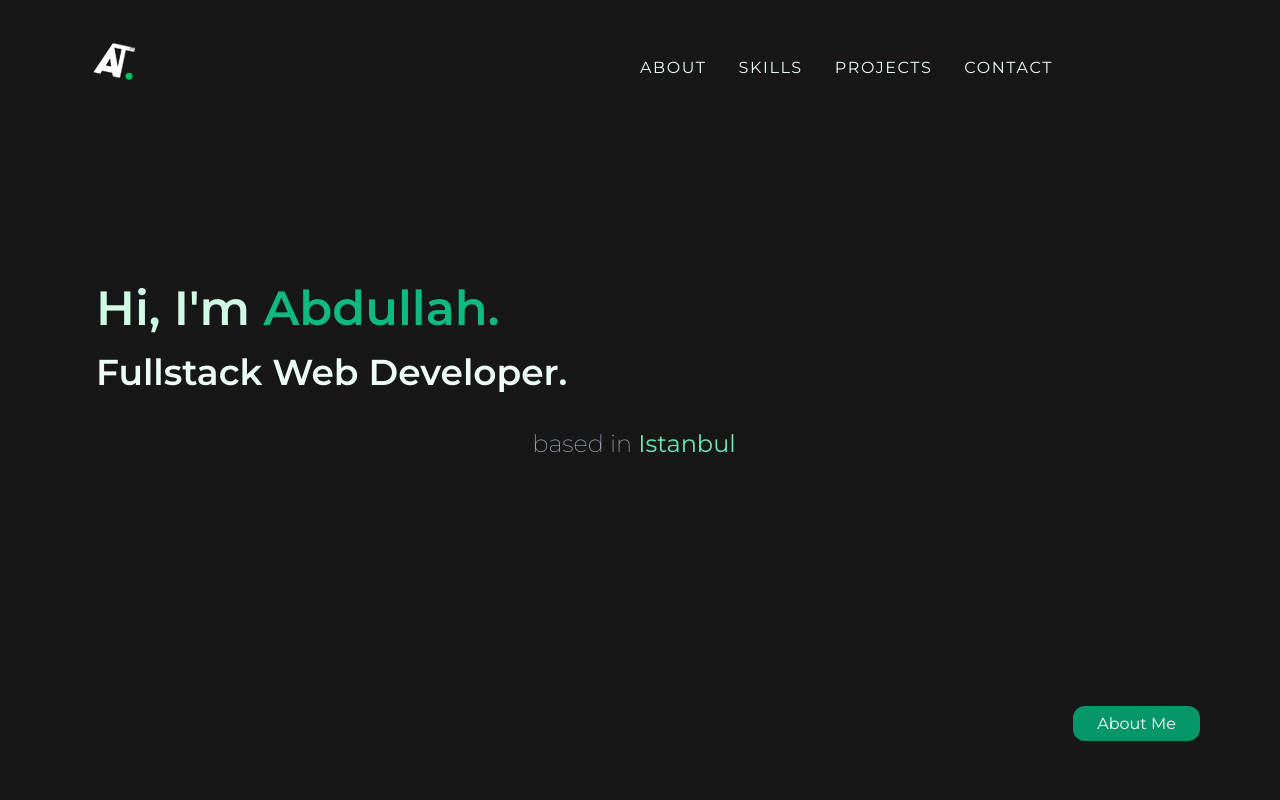
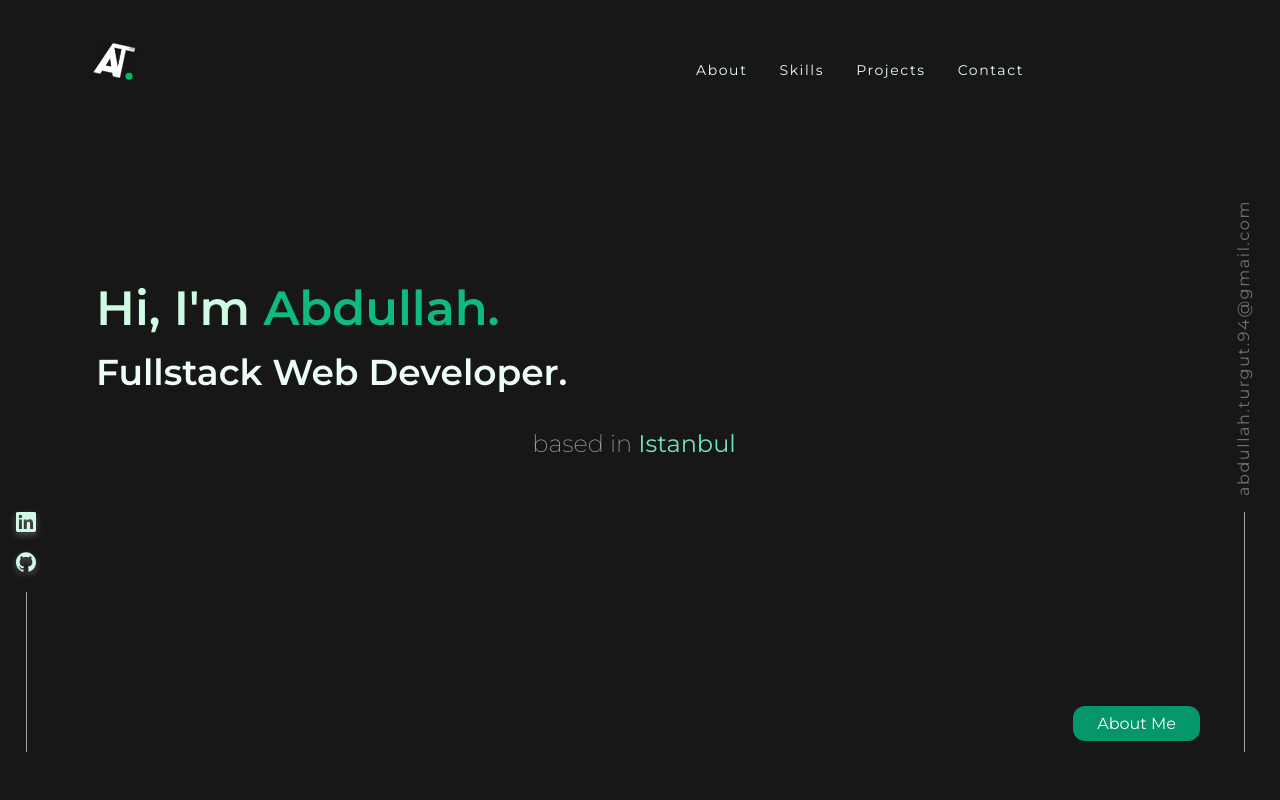
Before and after one commit to abdullah-turgut/personal-portfolio, a Next.js app in the folder nextjs/: page / in a window 1280 px wide. Shown: the top 800 px of the page. Built offline with nearby package versions, Linux system fonts and the light colour scheme.

Commit message:
Hero section side bars added

```diff
--- a/nextjs/components/Hero.js
+++ b/nextjs/components/Hero.js
@@ -1,6 +1,33 @@
+import { SiLinkedin, SiGithub } from 'react-icons/si';
+
 function Hero() {
   return (
-    <div className="flex flex-col py-16 h-full text-center container mx-auto gap-y-8 lg:text-left lg:px-20">
+    <div className="relative flex flex-col py-16 h-full text-center container mx-auto gap-y-8 lg:text-left lg:px-20">
+      <div className="hidden absolute lg:flex flex-col items-center justify-between left-4 bottom-12 text-white gap-y-5">
+        <a href="https://www.linkedin.com/in/abdullahturgut/" target="_blank">
+          <SiLinkedin
+            size={20}
+            className="text-emerald-100 hover:scale-110 cursor-pointer drop-shadow-[0px_3px_3px_rgba(255,255,255,0.3)]"
+          />
+        </a>
+
+        <SiGithub
+          size={20}
+          className="text-emerald-100 hover:scale-110 cursor-pointer drop-shadow-[0px_3px_3px_rgba(255,255,255,0.3)]"
+        />
+        <div className="bg-neutral-400 w-[1px] h-40"></div>
+      </div>
+
+      <div className="hidden absolute lg:flex flex-col items-center justify-center right-6 bottom-12 text-neutral-500 gap-y-4">
+        <p
+          className="transform rotate-180 text-center tracking-widest"
+          style={{ writingMode: 'vertical-rl' }}
+        >
+          abdullah.turgut.94@gmail.com
+        </p>
+        <div className="bg-neutral-400 w-[0.5px] h-60"></div>
+      </div>
+
       <div className="font-semibold text-5xl px-4 flex flex-col gap-y-5 mt-[45%] lg:mt-auto ">
         <h1 className="text-emerald-100">
           Hi, I'm <span className="text-emerald-500">Abdullah.</span>
--- a/nextjs/components/Navbar.js
+++ b/nextjs/components/Navbar.js
@@ -33,20 +33,20 @@ function Navbar() {
       </div>
 
       <ul
-        className="hidden flex flex-col w-1/2 ml-auto items-end pt-2 gap-x-8 text-sm md:text-base lg:flex lg:flex-row lg:pr-40"
+        className="hidden flex flex-col w-1/2 ml-auto items-end pt-2 gap-x-8 text-sm  lg:flex lg:flex-row lg:pr-40 "
         id="mobile-nav"
       >
         <li className="hover:text-emerald-500">
-          <a href="#about">ABOUT</a>
+          <a href="#about">About</a>
         </li>
         <li className="hover:text-emerald-500">
-          <a href="#skills">SKILLS</a>
+          <a href="#skills">Skills</a>
         </li>
         <li className="hover:text-emerald-500">
-          <a href="#projects">PROJECTS</a>
+          <a href="#projects">Projects</a>
         </li>
         <li className="hover:text-emerald-500">
-          <a href="#contact">CONTACT</a>
+          <a href="#contact">Contact</a>
         </li>
       </ul>
     </div>
```
